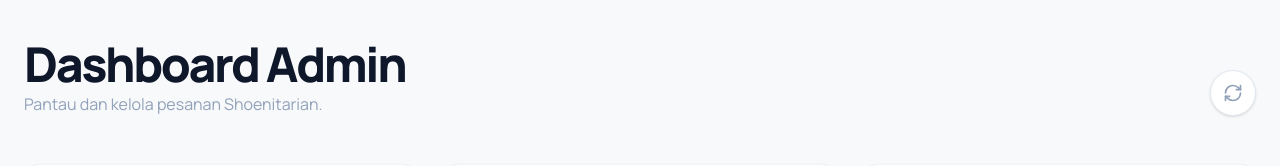
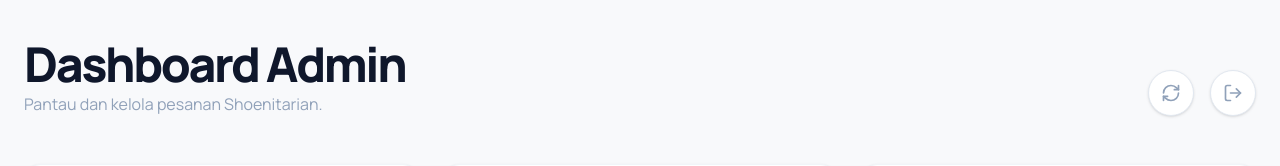
Before and after one commit to yokate/yokate-s-Org, a React (Vite) app: page /admin in a window 1280 px wide. Shown: the part 120-286 px from the top of the page. Built offline with nearby package versions, Linux system fonts and the light colour scheme; no server answers; the database is empty; sample sign-in values are in the browser's storage.

Commit message:
feat(dashboard): Add logout functionality
Adds a logout button to the dashboard page. This allows administrators to securely exit their session and navigate back to the login page. The `isAdmin` flag is removed from local storage upon logout.

```diff
--- a/src/pages/Dashboard.tsx
+++ b/src/pages/Dashboard.tsx
@@ -1,10 +1,12 @@
 import { useEffect, useState } from 'react';
-import { Search, Filter, ChevronLeft, ChevronRight, Loader2, RefreshCw, Phone, MessageSquare, ExternalLink, Image as ImageIcon } from 'lucide-react';
+import { useNavigate } from 'react-router-dom';
+import { Search, Filter, ChevronLeft, ChevronRight, Loader2, RefreshCw, Phone, MessageSquare, ExternalLink, Image as ImageIcon, LogOut } from 'lucide-react';
 import { motion } from 'motion/react';
 import { supabase, type Order } from '../lib/supabase';
 import { cn } from '../lib/utils';
 
 export default function Dashboard() {
+  const navigate = useNavigate();
   const [orders, setOrders] = useState<Order[]>([]);
   const [loading, setLoading] = useState(true);
   const [searchQuery, setSearchQuery] = useState('');
@@ -13,6 +15,11 @@
     pending: 0,
     completedToday: 0
   });
+
+  const handleLogout = () => {
+    localStorage.removeItem('isAdmin');
+    navigate('/login');
+  };
 
   const fetchOrders = async () => {
     setLoading(true);
@@ -112,6 +119,13 @@
             title="Muat Ulang"
           >
             <RefreshCw className={`w-5 h-5 ${loading ? 'animate-spin text-primary' : ''}`} />
+          </button>
+          <button
+            onClick={handleLogout}
+            className="p-3 bg-white border border-slate-200 rounded-xl hover:bg-red-50 transition-all text-slate-400 hover:text-red-500 shadow-sm"
+            title="Keluar"
+          >
+            <LogOut className="w-5 h-5" />
           </button>
         </div>
       </div>
```
